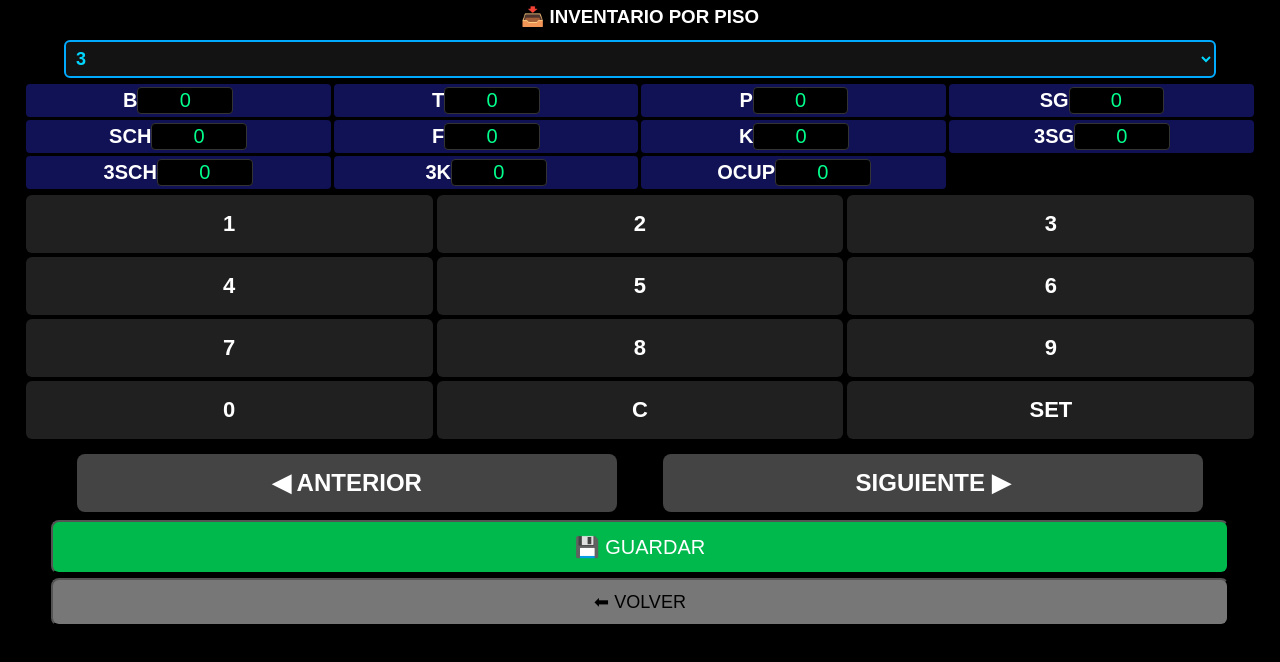
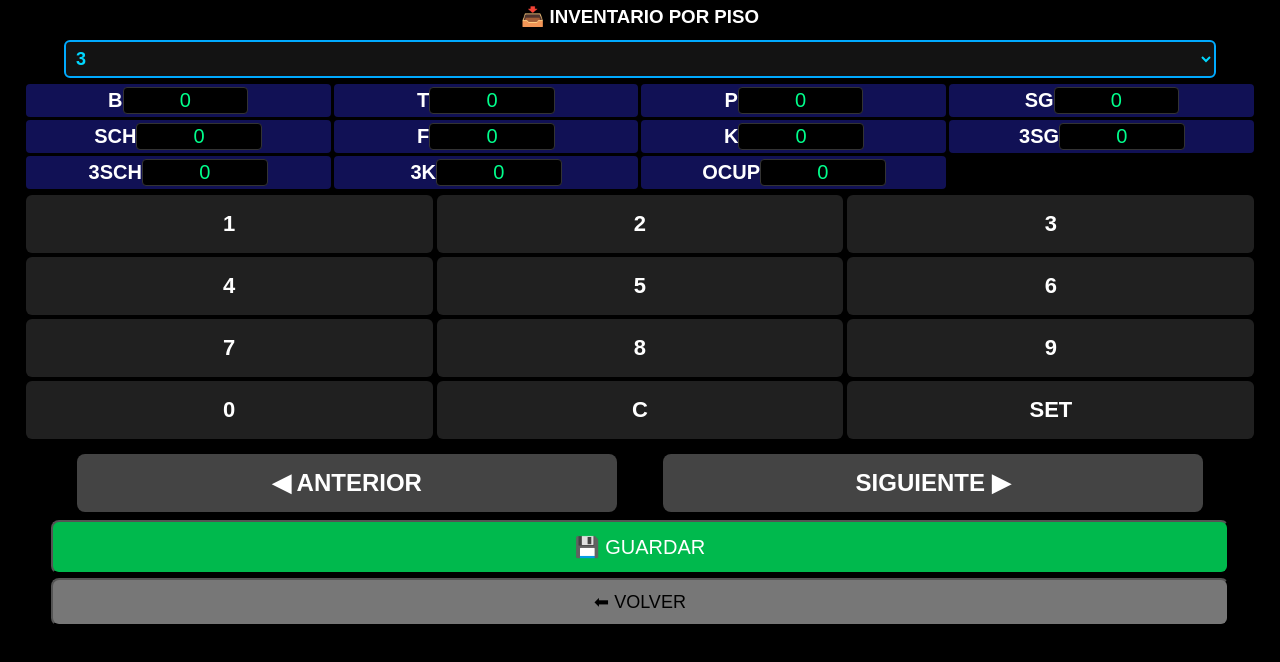
Before and after one commit to BDIDominguez/Stock-para-Lavanderia, a plain HTML site: page inventario.html in a window 1280 px wide. Drawn offline with Linux system fonts and the light colour scheme.

Commit message:
Se Acomodaron cosas tamaño de fuentes y disposicion de los textos

```diff
--- a/inventario.html
+++ b/inventario.html
@@ -28,7 +28,7 @@ body{background:#000;color:#fff;margin:0;font-family:Arial;text-align:center;}
 }
 
 input{
- width:30%;background:#000;border:1px solid #333;
+ width:40%;background:#000;border:1px solid #333;
  font-size:20px;color:#00ff8c;border-radius:4px;text-align:center;
  pointer-events:none; /* evita teclado móvil */
 }
```
